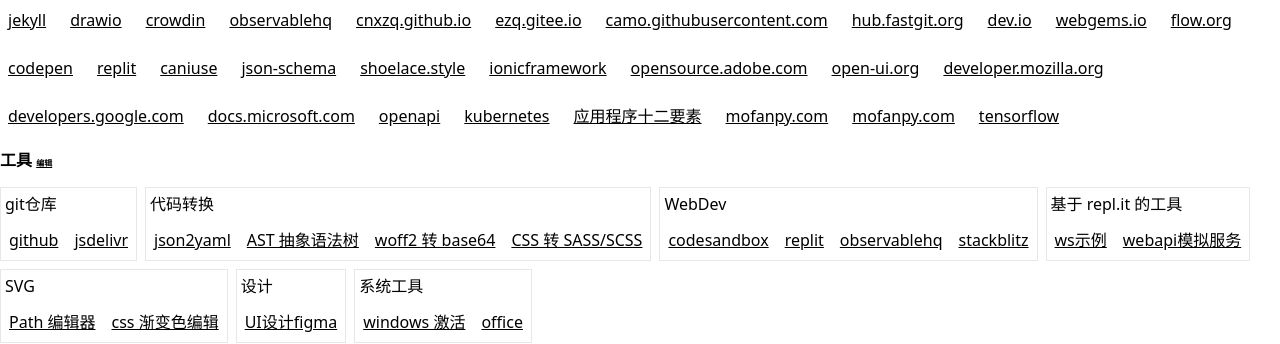
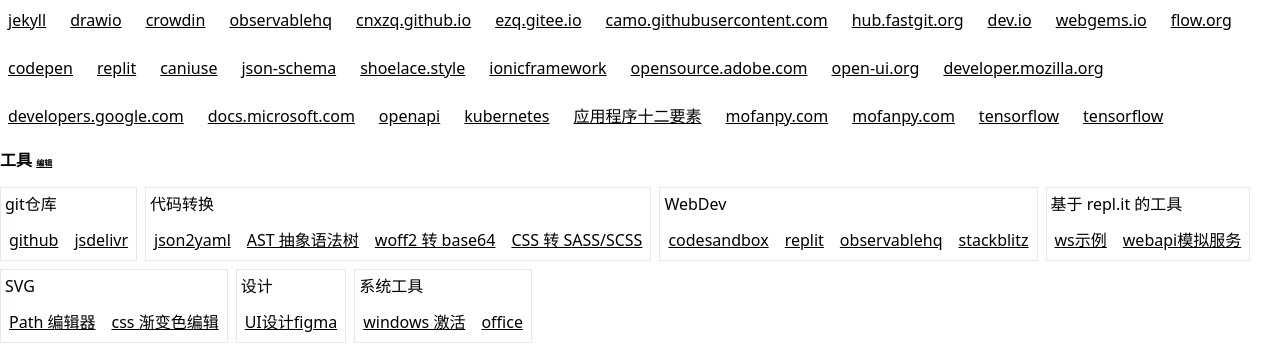
Before and after one commit to oft/oft.github.io, a Jekyll site: the page built from index.html, in a window 1280 px wide. Shown: the part 141-485 px from the top of the page. Built offline with Jekyll 4.4.1, drawn with Linux system fonts in a browser that asks for light colours; nearby versions of some CDN libraries.

Commit message:
Update link.yml

```diff
--- a/_data/link.yml
+++ b/_data/link.yml
@@ -55,3 +55,5 @@
   title: mofanpy.com
 - url: https://tensorflow.org
   title: tensorflow
+- url: https://openapi.org
+  title: tensorflow
```
